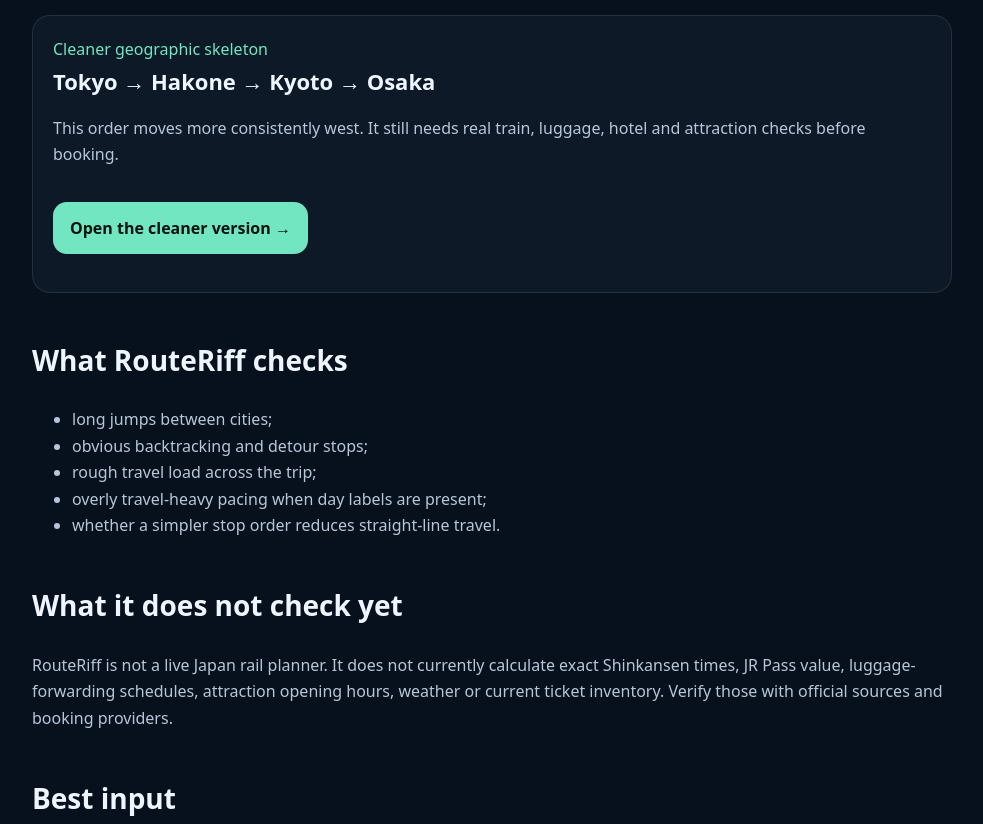
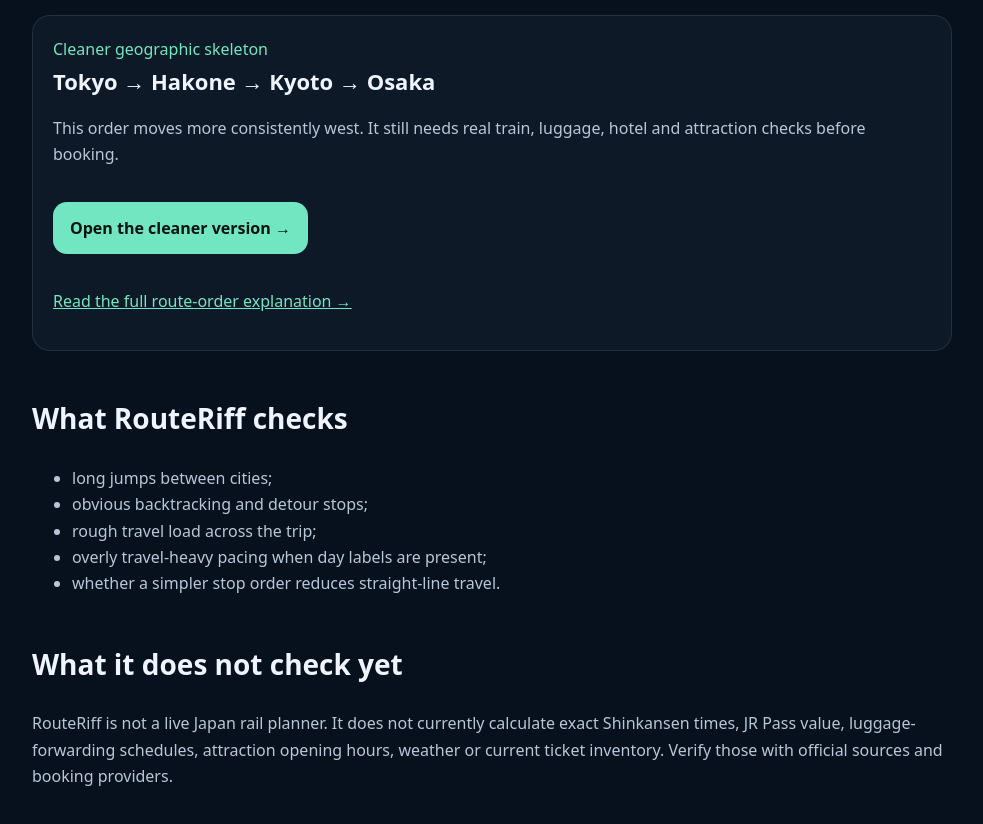
Before and after one commit to AI-Road-X/rental-car-sim, a plain HTML site: page japan-itinerary-checker/index.html in a window 1280 px wide. Shown: the part 790-1614 px from the top of the page, without its empty margins (148-1131 px from the left). Drawn offline with Linux system fonts and the light colour scheme.

Commit message:
Link exact route-order checks from primary discovery pages

```diff
--- a/japan-itinerary-checker/index.html
+++ b/japan-itinerary-checker/index.html
@@ -18,7 +18,7 @@
 
 <div class="card"><div class="bad">Awkward example</div><div class="route">Tokyo → Kyoto → Hakone → Osaka</div><p>Hakone is much closer to Tokyo than Kyoto. Going to Kyoto first and then returning east toward Hakone creates a geographic reversal before heading west again.</p><a class="cta" href="/?trip=Tokyo%7CKyoto%7CHakone%7COsaka&src=japan-checker-bad">Stress-test this route →</a></div>
 
-<div class="card"><div class="good">Cleaner geographic skeleton</div><div class="route">Tokyo → Hakone → Kyoto → Osaka</div><p>This order moves more consistently west. It still needs real train, luggage, hotel and attraction checks before booking.</p><a class="cta" href="/?trip=Tokyo%7CHakone%7CKyoto%7COsaka&src=japan-checker-good">Open the cleaner version →</a></div>
+<div class="card"><div class="good">Cleaner geographic skeleton</div><div class="route">Tokyo → Hakone → Kyoto → Osaka</div><p>This order moves more consistently west. It still needs real train, luggage, hotel and attraction checks before booking.</p><a class="cta" href="/?trip=Tokyo%7CHakone%7CKyoto%7COsaka&src=japan-checker-good">Open the cleaner version →</a><p><a href="/tokyo-hakone-kyoto-osaka-best-order/" style="color:#72e6c0">Read the full route-order explanation →</a></p></div>
 
 <h2>What RouteRiff checks</h2>
 <ul>
```
Also changed, not shown: index.html (+1 -1 lines).
